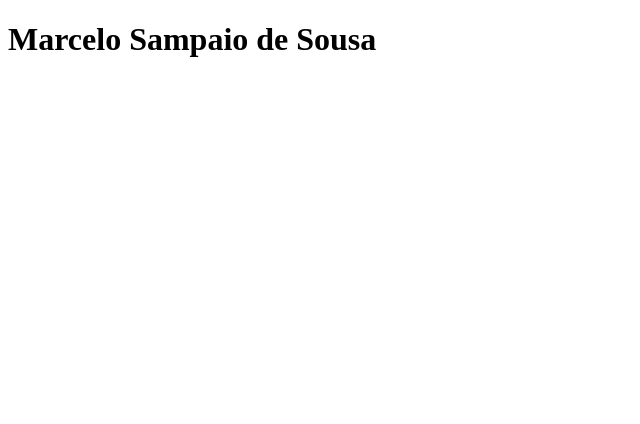
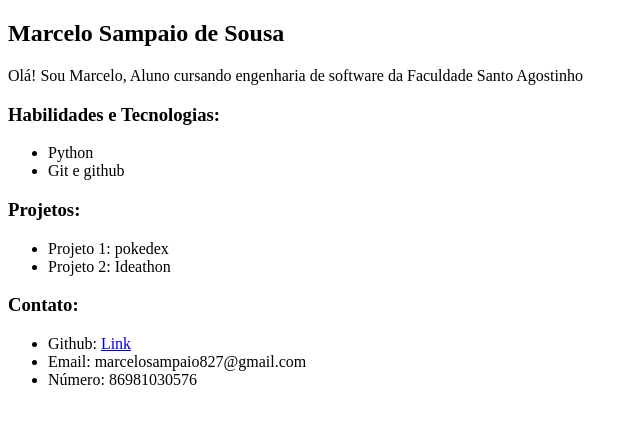
Before and after one commit to MarceloX2115/Meu-site, a plain HTML site: page index.html in a window 1280 px wide. Shown: the whole page, without its empty margins (0-640 px from the left). Drawn offline with Linux system fonts and the light colour scheme.

Commit message:
Link para github

```diff
--- a/index.html
+++ b/index.html
@@ -6,6 +6,35 @@
     <title>Portifólio - Marcelo Dev</title>
 </head>
 <body>
+<section>
     <h1>Marcelo Sampaio de Sousa</h1>
+    <p>Olá! Sou Marcelo, Aluno cursando engenharia de software da Faculdade Santo Agostinho</p>
+</section>
+
+<section>
+    <h3>Habilidades e Tecnologias:</h3>
+    <ul>
+        <li>Python</li>
+        <li>Git e github</li>
+    </ul>
+</section>
+
+<section>
+    <h3>Projetos:</h3>
+    <ul>
+        <li>Projeto 1: pokedex</li>
+        <li>Projeto 2: Ideathon</li>
+    </ul>
+</section>
+
+<section>
+    <h3>Contato: </h3>
+    <ul>
+        <li>Github: <a href= https://github.com/MarceloX2115?tab=repositories
+            target="_blank">Link</a></li>
+        <li>Email: marcelosampaio827@gmail.com</li>
+        <li>Número: 86981030576</li>
+    </ul>
+</section>
 </body>
 </html>
```
